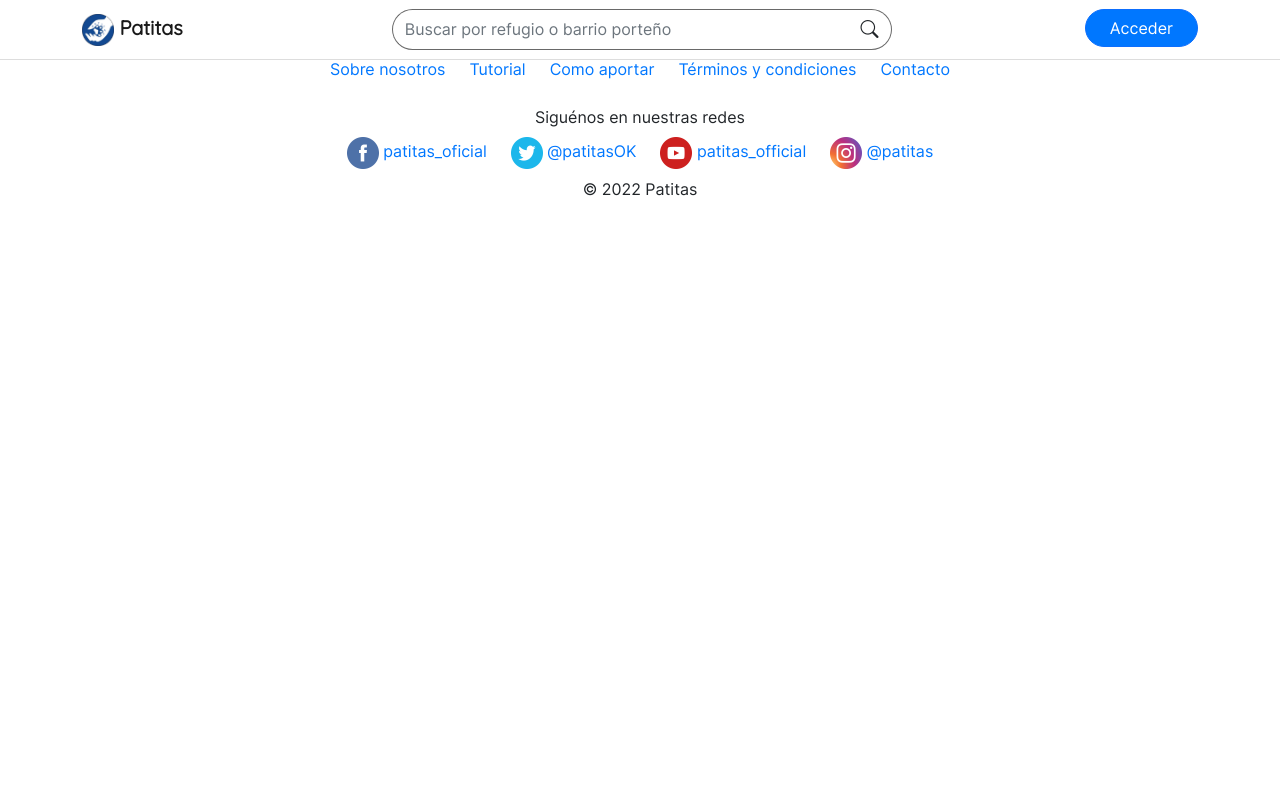
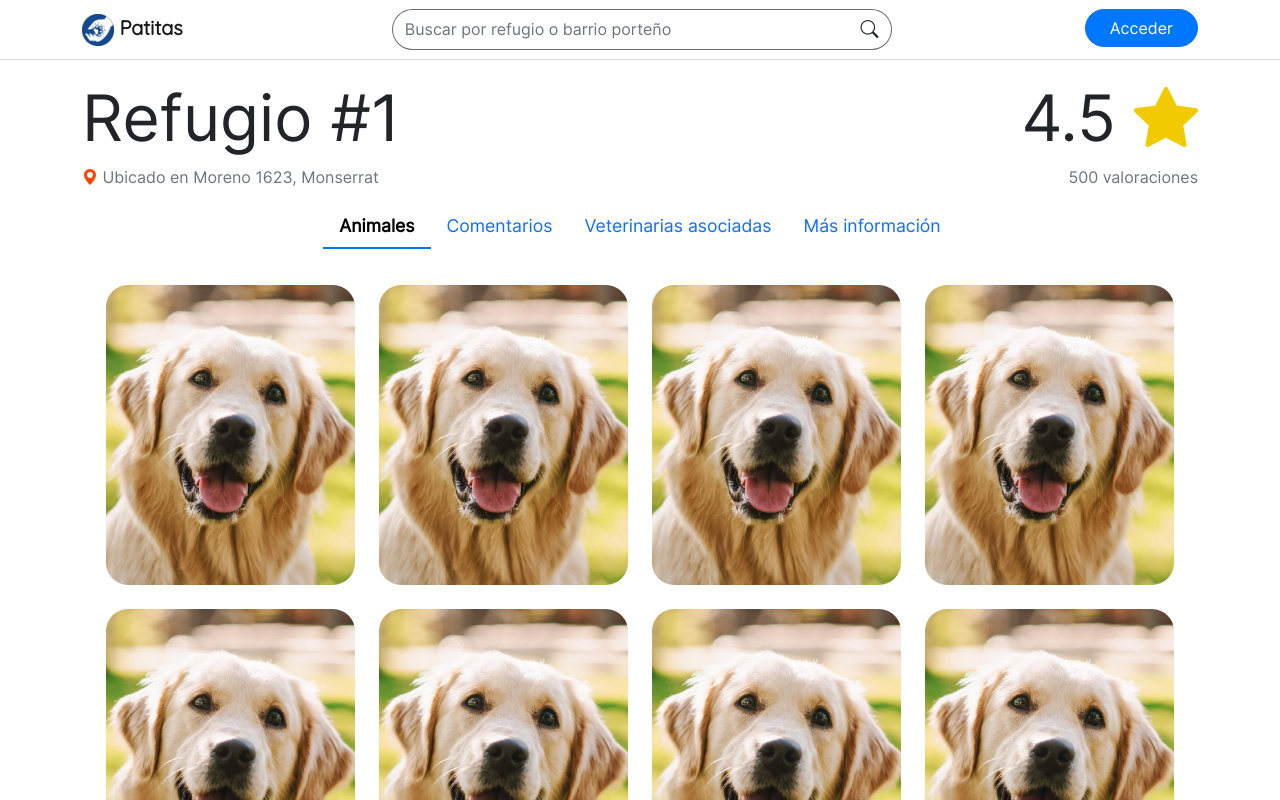
Before and after one commit to gustavo-vasquez/patitas-project, a React (Create React App) app: page /shelter/1 in a window 1280 px wide. Shown: the top 800 px of the page. Built offline with nearby package versions, Linux system fonts and the light colour scheme.

Commit message:
Creada tab de comentarios y página de error 404, mejorado tab de animales

```diff
--- /dev/null
+++ b/public/css/shelter.css
@@ -0,0 +1,81 @@
+/* Barra superior */
+
+.bi-geo-alt-fill {
+    color: orangered;
+}
+
+.bi-star-fill {
+    color: #f1cb00;
+}
+
+.bi-star {
+    color: goldenrod;
+}
+
+/* Pestañas */
+
+.nav-link {
+    font-size: 1.1rem;
+    font-weight: 300;
+}
+
+.nav-link:hover {
+	color: var(--default-color-theme);
+}
+
+.nav-link.active {
+	background-color: transparent !important;
+    border-bottom: 2px solid var(--default-color-theme);
+    border-radius: unset;
+    color: black !important;
+    font-weight: bold;
+}
+
+.tab-pane {
+    padding: 1.5rem;
+}
+
+/* Galería */
+
+.thumbnails-wrapper > * {
+    padding-top: calc(var(--bs-gutter-x) * .5);
+	padding-bottom: calc(var(--bs-gutter-x) * .5);
+}
+
+/* .thumbnail {
+    width: 300px;
+    height: 300px;
+    border-radius: var(--default-border-radius);
+    background-image: url('../img/thumbnail.jpg');
+    background-size: cover;
+    background-position: center;
+} */
+
+.thumbnails-wrapper img {
+    border-radius: var(--default-border-radius);
+    width: 300px;
+	height: 300px;
+    object-fit: cover;
+}
+
+/* Comentarios */
+
+.comment-wrapper {
+    padding-bottom: 1rem;
+}
+
+.comment-wrapper img {
+    width: 40px;
+    border-radius: var(--default-border-radius);
+}
+
+.comment-name {
+    color: initial;
+    margin-bottom: 0;
+}
+
+.comment-date {
+    font-family: 'Quicksand';
+    font-size: 0.9rem;
+    color: gray;
+}
--- a/public/css/site.css
+++ b/public/css/site.css
@@ -76,6 +76,10 @@ body {
 	font-family: 'Inter';
 }
 
+#root > :nth-child(2):not(section) {
+	padding-top: 5rem;
+}
+
 :root {
 	--default-color-theme: #0077ff;
 	--default-input-border-color: #55aafb;
@@ -93,7 +97,7 @@ a{
 	text-decoration: none;
 }
 
-button:not(#shelter_search_button), a.btn {
+.btn:not(#shelter_search_button) {
 	border-radius: var(--default-border-radius) !important;
 }
 
@@ -111,24 +115,6 @@ button:not(#shelter_search_button), a.btn {
 	background-color: transparent;
 	color: unset;
 }*/
-
-#shelter_search {
-	border: 1px solid dimgray;
-	border-right: none;
-	border-top-left-radius: var(--default-border-radius);
-	border-bottom-left-radius: var(--default-border-radius);
-}
-
-#shelter_search_button {
-	border-color: dimgray;
-	border-top-right-radius: 1.375rem;
-    border-bottom-right-radius: 1.375rem;
-    border-left: none;
-}
-
-#shelter_search_button > i {
-	font-size: large;
-}
 
 .btn-primary {
 	background-color: var(--default-color-theme) !important;
@@ -190,6 +176,24 @@ nav {
 
 #search_wrapper {
 	width: 100%;
+}
+
+#shelter_search {
+	border: 1px solid dimgray;
+	border-right: none;
+	border-top-left-radius: var(--default-border-radius);
+	border-bottom-left-radius: var(--default-border-radius);
+}
+
+#shelter_search_button {
+	border-color: dimgray;
+	border-top-right-radius: 1.375rem;
+    border-bottom-right-radius: 1.375rem;
+    border-left: none;
+}
+
+#shelter_search_button > i {
+	font-size: large;
 }
 
 @media (min-width: 768px) {
@@ -330,3 +334,14 @@ section p {
 	bottom: 0;
 	z-index: 1;
 }
+
+
+/* Página de error 404 */
+
+.not-found-wrapper {
+	text-align: center;
+}
+
+.not-found-wrapper img {
+	border-radius: var(--default-border-radius);
+}
--- a/public/index.html
+++ b/public/index.html
@@ -22,6 +22,7 @@
     <link href="https://cdn.jsdelivr.net/npm/bootstrap@5.2.2/dist/css/bootstrap.min.css" rel="stylesheet" integrity="sha384-Zenh87qX5JnK2Jl0vWa8Ck2rdkQ2Bzep5IDxbcnCeuOxjzrPF/et3URy9Bv1WTRi" crossorigin="anonymous">
     <link rel="stylesheet" href="https://cdn.jsdelivr.net/npm/bootstrap-icons@1.9.1/font/bootstrap-icons.css">
     <link href="%PUBLIC_URL%/css/site.css" rel="stylesheet" type="text/css">
+    <link href="%PUBLIC_URL%/css/shelter.css" rel="stylesheet" type="text/css">
     <title>Patitas</title>
   </head>
   <body>
--- a/src/Layout.js
+++ b/src/components/App.js
@@ -1,14 +1,15 @@
 import React from "react";
 import {Routes,Route} from 'react-router-dom';
 
-import Welcome from "./components/home/Welcome";
-import Login from "./components/auth/Login";
-import Register from "./components/auth/Register";
-import Dashboard from "./components/user/Dashboard";
-import NotFound from './components/errors/NotFound';
+import Welcome from "./home/Welcome";
+import Login from "./auth/Login";
+import Register from "./auth/Register";
+import Dashboard from "./user/Dashboard";
+import ShelterDetails from './shelter/ShelterDetails';
 
-import Navbar from "./components/Navbar";
-import Footer from "./components/Footer";
+import Navbar from "./Navbar";
+import Footer from "./Footer";
+import NotFound from './errors/NotFound';
 
 class Layout extends React.Component {
     render() {
@@ -21,6 +22,7 @@ class Layout extends React.Component {
                         <Route path="/auth/signup" element={<Register/>}></Route>
                     </Route>
                     <Route path="/user/dashboard" element={<Dashboard/>}></Route>
+                    <Route path="/shelter/:id" element={<ShelterDetails/>}></Route>
                     <Route path="*" element={<NotFound/>}></Route>
                 </Routes>
                 <Footer></Footer>
--- a/src/components/errors/NotFound.jsx
+++ b/src/components/errors/NotFound.jsx
@@ -1,6 +1,9 @@
 function NotFound() {
     return (
-        <div>hola soy un error</div>
+        <div className="not-found-wrapper">
+            <h1 className="display-4">¡Oops! Página no encontrada</h1>
+            <img className="img-fluid" width={250} src="/img/gatito.jpg" alt="gatito_error_404"/>
+        </div>
     );
 }
 
--- a/src/components/home/Welcome.jsx
+++ b/src/components/home/Welcome.jsx
@@ -1,5 +1,5 @@
 import {Outlet} from 'react-router-dom';
-import LandingPage from './LandingPage';
+import LandingPage from './welcome_sections/LandingPage';
 import Testimonials from './welcome_sections/Testimonials';
 import MobileApps from './welcome_sections/MobileApps';
 import Features from './welcome_sections/Features';
--- a/src/components/home/LandingPage.jsx
+++ b/src/components/home/welcome_sections/LandingPage.jsx
@@ -1,4 +1,4 @@
-//import {Link} from 'react-router-dom';
+import {Link} from 'react-router-dom';
 
 function scrollToFeatures(event) {
     event.preventDefault();
@@ -19,7 +19,7 @@ function LandingPage() {
                     <div className="legend-wrapper py-4">
                         <h1>¡Se parte de algo maravilloso!</h1>
                         <p>Adoptar siempre es una acción noble para darle a un animal un hogar y familia que lo haga feliz. Por eso, desde Patitas te facilitamos el proceso para que puedas encontrar ese gran amigo que estás buscando sin moverte de tu casa. ¡Anímate!</p>
-                        <button className="btn btn-lg btn-primary">Únete a la comunidad</button>
+                        <Link className="btn btn-lg btn-primary" to="/shelter/1">Únete a la comunidad</Link>
                     </div>
                 </div>
                 <div className="col-12 col-md-6">
--- /dev/null
+++ b/src/components/shelter/ShelterDetails.jsx
@@ -0,0 +1,122 @@
+import {useLocation, Link} from 'react-router-dom';
+
+function ShelterDetails(props) {
+    //const location = useLocation();
+	//let {username, email, profilePicture} = location.state;
+
+    function thumbnail_loop() {
+		let thumbs = [];
+
+		for(let i = 0;i < 16;i++) {
+			thumbs.push(
+                <div className='col-md-4 col-xl-3' key={i}>
+                        <img className='img-fluid' src='/img/thumbnail.jpg' alt='post_thumbnail'/>
+                </div>
+            );
+		}
+
+		return thumbs;
+	}
+
+    function comments_loop() {
+        let comments = [];
+        // valoraciones: excelente, muy recomendable, buen lugar, poco recomendable, un desastre
+        const estrellas = [5,4,3,2,1];
+        const leyendas = ['Excelente', 'Muy recomendable', 'Buen lugar', 'Poco recomendable', 'Un desastre'];
+
+        for(let i = 0;i < 10;i++) {
+            let stars_llenas = [];
+            if(i < estrellas.length) {
+                for(let j = 0; j < estrellas[i]; j++) {
+                    stars_llenas.push(<i class="bi bi-star-fill"></i>);
+                }
+
+                for(let k = estrellas[i]; k < 5; k++) {
+                    stars_llenas.push(<i class="bi bi-star"></i>);
+                }
+            }
+            else {
+                for(let j = 0; j < estrellas[1]; j++) {
+                    stars_llenas.push(<i class="bi bi-star-fill"></i>);
+                }
+
+                for(let k = estrellas[1]; k < 5; k++) {
+                    stars_llenas.push(<i class="bi bi-star"></i>);
+                }
+            }
+
+            comments.push(
+                <div className="comment-wrapper">
+                    <div className="row pb-2">
+                        <div className="col-auto">
+                            <img className="img-fluid" src="/img/default_profile_picture.png" alt="profile_picture"/>
+                        </div>
+                        <div className="col-auto">
+                            <Link to="/user/10"><p className="comment-name">cosme_fulanito</p></Link>
+                            <p className="comment-date">27/10/2022 21:47</p>
+                        </div>
+                        <div className="col-auto ms-auto">
+                            <h4 className="d-inline-block">{stars_llenas}</h4>
+                            <span className="ps-2">{(i < leyendas.length) ? leyendas[i] : leyendas[1]}</span>
+                        </div>
+                    </div>
+                    <div className="row">
+                        <div className="col">
+                            <p>Lorem Ipsum is simply dummy text of the printing and typesetting industry. Lorem Ipsum has been the industry's standard dummy text ever since the 1500s, when an unknown printer took a galley of type and scrambled it to make a type specimen book. It has survived not only five centuries, but also the leap into electronic typesetting, remaining essentially unchanged.</p>
+                        </div>
+                    </div>
+                </div>
+            );
+        }
+
+        return comments;
+    }
+
+    return (
+        <div className="shelter-details-wrapper">
+            <div className="row">
+                <div className="col-6">
+                    <h1 className="display-3">Refugio #1</h1>
+                    <p className="text-muted"><i class="bi bi-geo-alt-fill"></i> Ubicado en Moreno 1623, Monserrat</p>
+                </div>
+                <div className="col-6 text-end">
+                    <h1 className="display-3">4.5 <i class="bi bi-star-fill"></i></h1>
+                    <p className="text-muted">500 valoraciones</p>
+                </div>
+            </div>
+
+            <div className="row">
+                <div className="col">
+					<ul className="nav nav-pills justify-content-center" id="pills-tab" role="tablist">
+						<li className="nav-item" role="presentation">
+							<button className="nav-link active" id="pills-animal-tab" data-bs-toggle="pill" data-bs-target="#pills-animal" type="button" role="tab" aria-controls="pills-animal" aria-selected="true">Animales</button>
+						</li>
+						<li className="nav-item" role="presentation">
+							<button className="nav-link" id="pills-comment-tab" data-bs-toggle="pill" data-bs-target="#pills-comment" type="button" role="tab" aria-controls="pills-comment" aria-selected="false">Comentarios</button>
+						</li>
+						<li className="nav-item" role="presentation">
+							<button className="nav-link" id="pills-veterinary-tab" data-bs-toggle="pill" data-bs-target="#pills-veterinary" type="button" role="tab" aria-controls="pills-veterinary" aria-selected="false">Veterinarias asociadas</button>
+						</li>
+						<li className="nav-item" role="presentation">
+							<button className="nav-link" id="pills-moreinfo-tab" data-bs-toggle="pill" data-bs-target="#pills-moreinfo" type="button" role="tab" aria-controls="pills-moreinfo" aria-selected="false">Más información</button>
+						</li>
+					</ul>
+					<div className="tab-content" id="pills-tabContent">
+						<div className="tab-pane fade show active" id="pills-animal" role="tabpanel" aria-labelledby="pills-animal-tab" tabIndex="0">
+							<div className='row thumbnails-wrapper'>
+								{thumbnail_loop()}
+							</div>
+						</div>
+						<div className="tab-pane fade" id="pills-comment" role="tabpanel" aria-labelledby="pills-comment-tab" tabIndex="0">
+                            {comments_loop()}
+                        </div>
+						<div className="tab-pane fade" id="pills-veterinary" role="tabpanel" aria-labelledby="pills-veterinary-tab" tabIndex="0">Coming soon...</div>
+						<div className="tab-pane fade" id="pills-moreinfo" role="tabpanel" aria-labelledby="pills-moreinfo-tab" tabIndex="0">Coming soon...</div>
+					</div>
+				</div>
+            </div>
+        </div>
+    );
+}
+
+export default ShelterDetails;
--- a/src/index.js
+++ b/src/index.js
@@ -2,13 +2,13 @@ import React from 'react';
 import ReactDOM from 'react-dom/client';
 import reportWebVitals from './reportWebVitals';
 import { BrowserRouter as Router } from 'react-router-dom';
-import Layout from './Layout';
+import App from './components/App';
 
 const root = ReactDOM.createRoot(document.getElementById('root'));
 root.render(
   <React.StrictMode>
     <Router>
-      <Layout />
+      <App/>
     </Router>
   </React.StrictMode>
 );
```
Also changed, not shown: public/img/gatito.jpg (added), public/img/thumbnail.jpg (added), src/components/shelter/AssociatedVeterinarians.jsx (added), src/components/shelter/Gallery.jsx (added), src/components/user/ShelterDetails.jsx (deleted).
